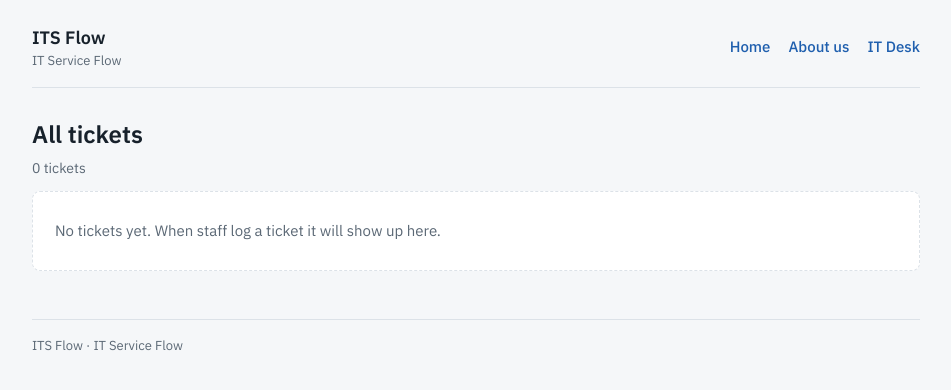
After one commit to J-Anil-git/ITSFlow, a Flask app: page /dashboard in a window 1280 px wide. The commit adds this page. Shown: the top 390 px of the page, without its empty margins (164-1115 px from the left). Run offline with Flask 3, Linux system fonts and the light colour scheme.

Commit message:
Add IT Desk dashboard and ticket detail pages

```diff
--- a/app/routes.py
+++ b/app/routes.py
@@ -1,4 +1,7 @@
 from flask import Blueprint, render_template
+
+from app import db
+from app.models import Ticket
 
 bp = Blueprint("main", __name__)
 
@@ -11,3 +14,16 @@ def index():
 @bp.route("/about")
 def about():
     return render_template("about.html")
+
+
+# Functionality 2: IT Desk views all tickets and opens one (SELECT with joins)
+@bp.route("/dashboard")
+def dashboard():
+    tickets = Ticket.query.order_by(Ticket.created_at.desc()).all()
+    return render_template("dashboard.html", tickets=tickets)
+
+
+@bp.route("/ticket/<int:ticket_id>")
+def ticket_detail(ticket_id):
+    ticket = db.get_or_404(Ticket, ticket_id)
+    return render_template("ticket_detail.html", ticket=ticket)
--- a/app/templates/base.html
+++ b/app/templates/base.html
@@ -15,6 +15,7 @@
       <nav>
         <a href="{{ url_for('main.index') }}">Home</a>
         <a href="{{ url_for('main.about') }}">About us</a>
+        <a href="{{ url_for('main.dashboard') }}">IT Desk</a>
       </nav>
     </header>
     <main>
--- /dev/null
+++ b/app/templates/dashboard.html
@@ -0,0 +1,29 @@
+{% extends "base.html" %}
+{% block title %}IT Desk dashboard{% endblock %}
+{% block content %}
+<h1>All tickets</h1>
+<p class="count">{{ tickets|length }} ticket{{ '' if tickets|length == 1 else 's' }}</p>
+{% if tickets %}
+<div class="table-wrap">
+  <table class="tickets">
+    <thead>
+      <tr><th>Ticket</th><th>Name</th><th>Department</th><th>Issue</th><th>Status</th><th>Logged</th></tr>
+    </thead>
+    <tbody>
+      {% for t in tickets %}
+      <tr>
+        <td><a class="tid" href="{{ url_for('main.ticket_detail', ticket_id=t.ticket_id) }}">{{ t.number }}</a></td>
+        <td>{{ t.staff_name }}</td>
+        <td>{{ t.department.department_name }}</td>
+        <td class="snippet">{{ t.description }}</td>
+        <td><span class="pill pill-{{ t.status|lower|replace(' ', '-') }}">{{ t.status }}</span></td>
+        <td class="when">{{ t.created_at.strftime('%d %b %H:%M') }}</td>
+      </tr>
+      {% endfor %}
+    </tbody>
+  </table>
+</div>
+{% else %}
+<div class="empty">No tickets yet. When staff log a ticket it will show up here.</div>
+{% endif %}
+{% endblock %}
--- a/app/templates/index.html
+++ b/app/templates/index.html
@@ -5,6 +5,6 @@
 <p class="lede">Pick one to continue.</p>
 <div class="roles">
   <div class="role disabled"><strong>Staff</strong><span>Log an issue for the IT Desk.</span><em>Coming soon</em></div>
-  <div class="role disabled"><strong>IT Desk</strong><span>See and open all logged tickets.</span><em>Coming soon</em></div>
+  <a class="role" href="{{ url_for('main.dashboard') }}"><strong>IT Desk</strong><span>See and open all logged tickets.</span></a>
 </div>
 {% endblock %}
```
Also changed, not shown: app/templates/ticket_detail.html (added, +15 -0 lines).
